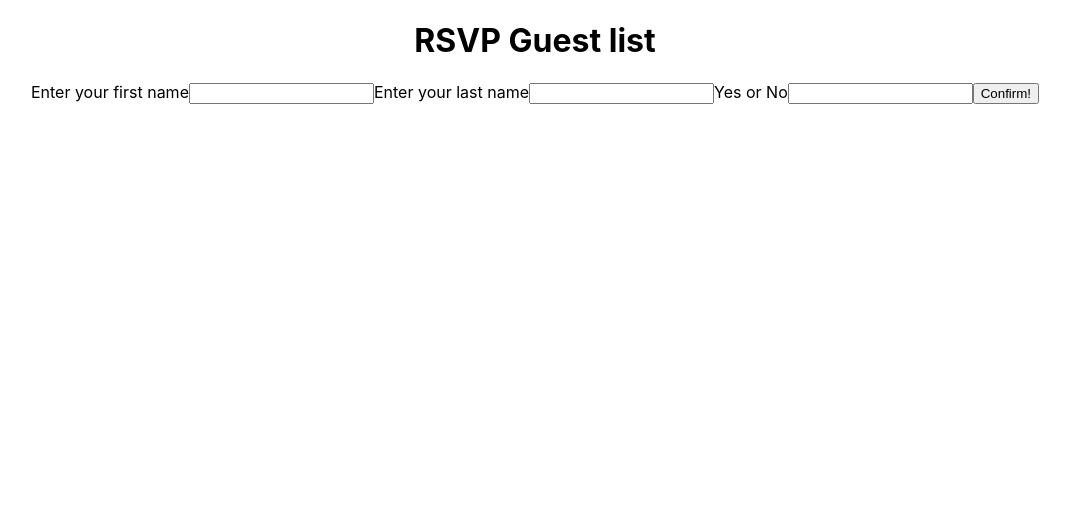
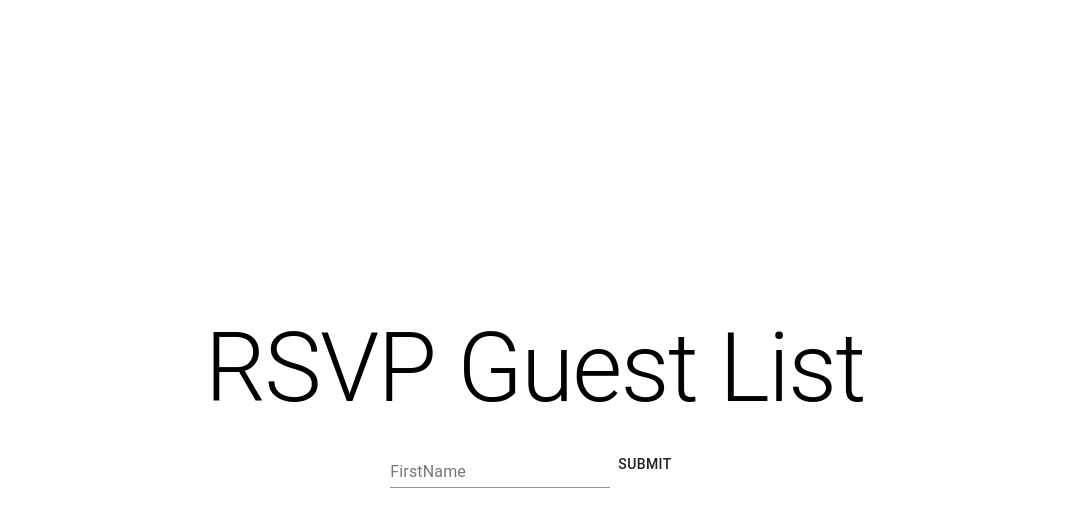
Before and after one commit to madillus/react-guest-list, a React (Create React App) app: page / in a window 1280 px wide. Shown: the top 516 px of the page, without its empty margins (105-1175 px from the left). Built offline with nearby package versions, Linux system fonts and the light colour scheme.

Commit message:
Replaced old file

```diff
--- a/src/App.css
+++ b/src/App.css
@@ -1,5 +1,26 @@
 .App {
   text-align: center;
+  display: flex;
+  height: 100%;
+  flex-direction: column;
+  align-items: center;
+  justify-content: center;
+}
+
+body,
+html,
+#root {
+  height: 100%;
+}
+
+.guest-form {
+  display: flex;
+  flex-direction: row;
+  align-items: center;
+}
+
+li {
+  text-align: initial;
 }
 
 .App-logo {
--- a/src/App.js
+++ b/src/App.js
@@ -1,14 +1,61 @@
-import React from 'react';
+import React, { useState, useEffect } from 'react';
+import Typography from '@material-ui/core/Typography';
 import './App.css';
-import Form from './Components/Form.js';
+import GuestForm from './components/GuestForm';
+import GuestList from './components/GuestList';
+
+const LOCAL_STORAGE_KEY = 'react-guest-list-guestList';
 
 function App() {
+  const [guestList, setGuestList] = useState([]);
+
+  useEffect(() => {
+    // fires when app component mounts to the DOM
+    const storageGuestList = JSON.parse(
+      localStorage.getItem(LOCAL_STORAGE_KEY),
+    );
+    if (storageGuestList) {
+      setGuestList(storageGuestList);
+    }
+  }, []);
+
+  useEffect(() => {
+    // fires when guestList array gets updated
+    localStorage.setItem(LOCAL_STORAGE_KEY, JSON.stringify(guestList));
+  }, [guestList]);
+
+  function addGuest(guest) {
+    setGuestList([guest, ...guestList]);
+  }
+  function toggleComplete(id) {
+    setGuestList(
+      guestList.map((guest) => {
+        if (guest.id === id) {
+          return {
+            ...guest,
+            completed: !guest.completed,
+          };
+        }
+        return guest;
+      }),
+    );
+  }
+
+  function removeGuest(id) {
+    setGuestList(guestList.filter((guest) => guest.id !== id));
+  }
+
   return (
     <div className="App">
-      <header>
-        <h1>RSVP Guest list</h1>
-      </header>
-      <Form />
+      <Typography style={{ padding: 16 }} variant="h1">
+        RSVP Guest List
+      </Typography>
+      <GuestForm addGuest={addGuest} />
+      <GuestList
+        guestList={guestList}
+        removeGuest={removeGuest}
+        toggleComplete={toggleComplete}
+      />
     </div>
   );
 }
--- a/src/Components/Form.js
+++ /dev/null
@@ -1,38 +0,0 @@
-import React, { Component } from 'react';
-
-const baseUrl = 'http://localhost:5000';
-
-export class Form extends Component {
-  constructor() {
-    super();
-    this.handleSubmit = this.handleSubmit.bind(this);
-  }
-
-  handleSubmit(event) {
-    event.preventDefault();
-    const data = new FormData(event.target);
-
-    fetch(`${baseUrl}/`, {
-      method: 'POST',
-      body: data,
-    });
-  }
-
-  render() {
-    return (
-      <form onSubmit={this.handleSubmit}>
-        <label htmlFor="firstName">Enter your first name</label>
-        <input id="firstName" name="firstName" type="text" />
-
-        <label htmlFor="lastName">Enter your last name</label>
-        <input id="lastName" name="lastName" type="text" />
-
-        <checkBox htmlFor="Attending">Yes or No</checkBox>
-        <input id="Attending" name="Attending" type="text" />
-
-        <button>Confirm!</button>
-      </form>
-    );
-  }
-}
-export default Form;
--- /dev/null
+++ b/src/Components/Guest.js
@@ -0,0 +1,31 @@
+import React from 'react';
+import { Checkbox, IconButton, ListItem, Typography } from '@material-ui/core';
+import CloseIcon from '@material-ui/icons/Close';
+
+function Guest({ guest, toggleComplete, removeGuest }) {
+  function handleCheckboxClick() {
+    toggleComplete(guest.id);
+  }
+
+  function handleRemoveClick() {
+    removeGuest(guest.id);
+  }
+  return (
+    <ListItem style={{ display: 'flex' }}>
+      <Checkbox checked={guest.completed} onClick={handleCheckboxClick} />
+      <Typography
+        variant="body1"
+        style={{
+          textDecoration: guest.completed ? 'line-through' : null,
+        }}
+      >
+        {guest.firstName}
+      </Typography>
+      <IconButton onClick={handleRemoveClick}>
+        <CloseIcon />
+      </IconButton>
+    </ListItem>
+  );
+}
+
+export default Guest;
--- /dev/null
+++ b/src/Components/GuestForm.js
@@ -0,0 +1,41 @@
+import React, { useState } from 'react';
+import { v4 as uuidv4 } from 'uuid';
+import { Button, TextField } from '@material-ui/core';
+
+function GuestForm({ addGuest }) {
+  const [guest, setGuest] = useState({
+    id: '',
+    firstName: '',
+    completed: false,
+  });
+
+  function handleFirstNameInputChange(e) {
+    setGuest({
+      ...guest,
+      firstName: e.target.value,
+    });
+  }
+  function handleSubmit(e) {
+    e.preventDefault();
+    if (guest.firstName.trim()) {
+      addGuest({ ...guest, id: uuidv4() });
+      setGuest({ ...guest, firstName: '' });
+    }
+  }
+
+  return (
+    <form className="guest-form" onSubmit={handleSubmit}>
+      <TextField
+        label="FirstName"
+        type="text"
+        name="firstName"
+        value={guest.firstName}
+        onChange={handleFirstNameInputChange}
+      />
+
+      <Button type="submit">Submit</Button>
+    </form>
+  );
+}
+
+export default GuestForm;
--- a/src/Components/GuestList.js
+++ b/src/Components/GuestList.js
@@ -1,9 +1,20 @@
-import React, { Component } from 'react';
+import React from 'react';
+import Guest from './Guest';
+import { List } from '@material-ui/core';
 
-export class GuestList extends Component {
-  render() {
-    return <div></div>;
-  }
+function GuestList({ guestList, toggleComplete, removeGuest }) {
+  return (
+    <List>
+      {guestList.map((guest) => (
+        <Guest
+          key={guest.id}
+          guest={guest}
+          toggleComplete={toggleComplete}
+          removeGuest={removeGuest}
+        />
+      ))}
+    </List>
+  );
 }
 
 export default GuestList;
```
Also changed, not shown: src/setupTests.js (deleted, +0 -5 lines), 1 other file (tests, documents, lock files or other folders).
